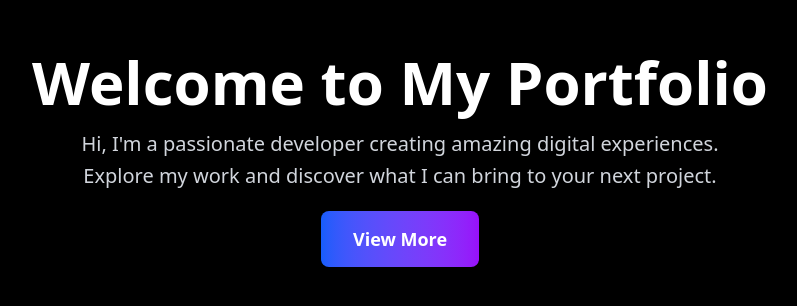
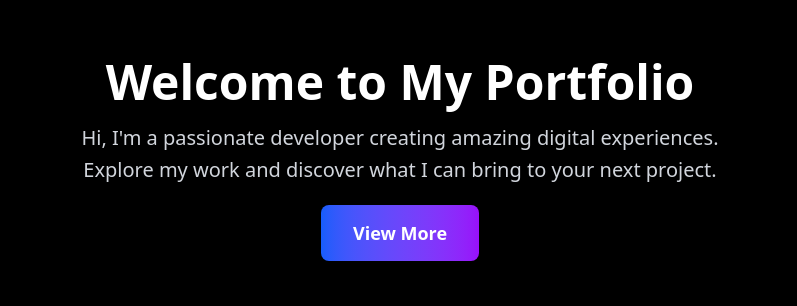
Before and after one commit to ChristianAlicaba2002/My-Portfolio, a React (Vite) app: page / in a window 1280 px wide. Shown: the part 248-554 px from the top of the page, without its empty margins (240-1037 px from the left). Built offline with nearby package versions, Linux system fonts and the light colour scheme.

Commit message:
chore: update the sizing of the font

```diff
--- a/src/App.jsx
+++ b/src/App.jsx
@@ -4,7 +4,7 @@ function App() {
   return (
     <div className="w-full min-h-screen bg-black flex flex-col items-center justify-center py-4 px-8">
       <div className="welcome-contianer text-center space-y-8">
-        <h1 className="text-6xl font-bold text-white mb-4">
+        <h1 className="text-5xl font-bold text-white mb-4">
           Welcome to My Portfolio
         </h1>
         <p className="text-xl text-gray-300 max-w-2xl mx-auto leading-relaxed">
```
